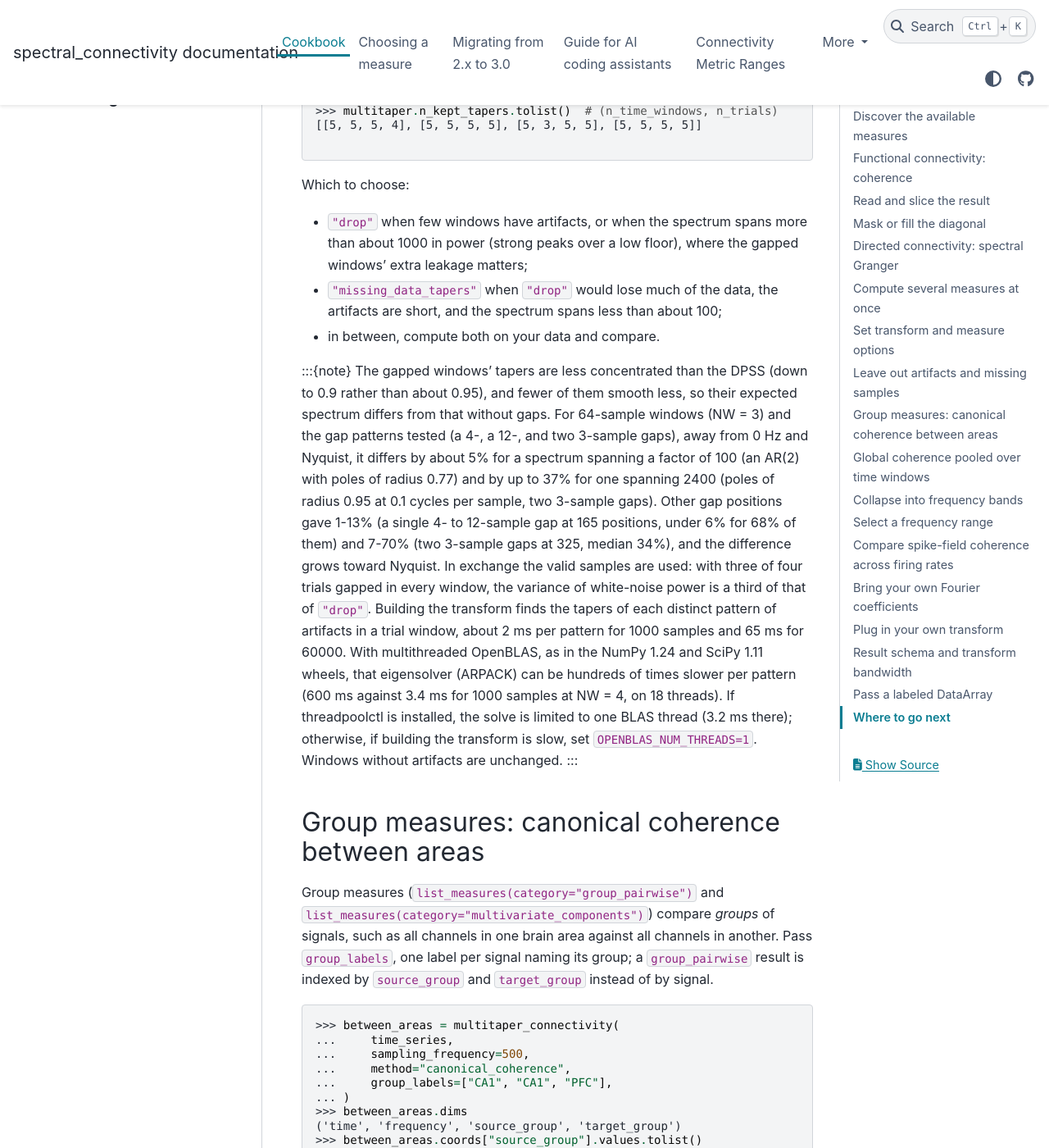
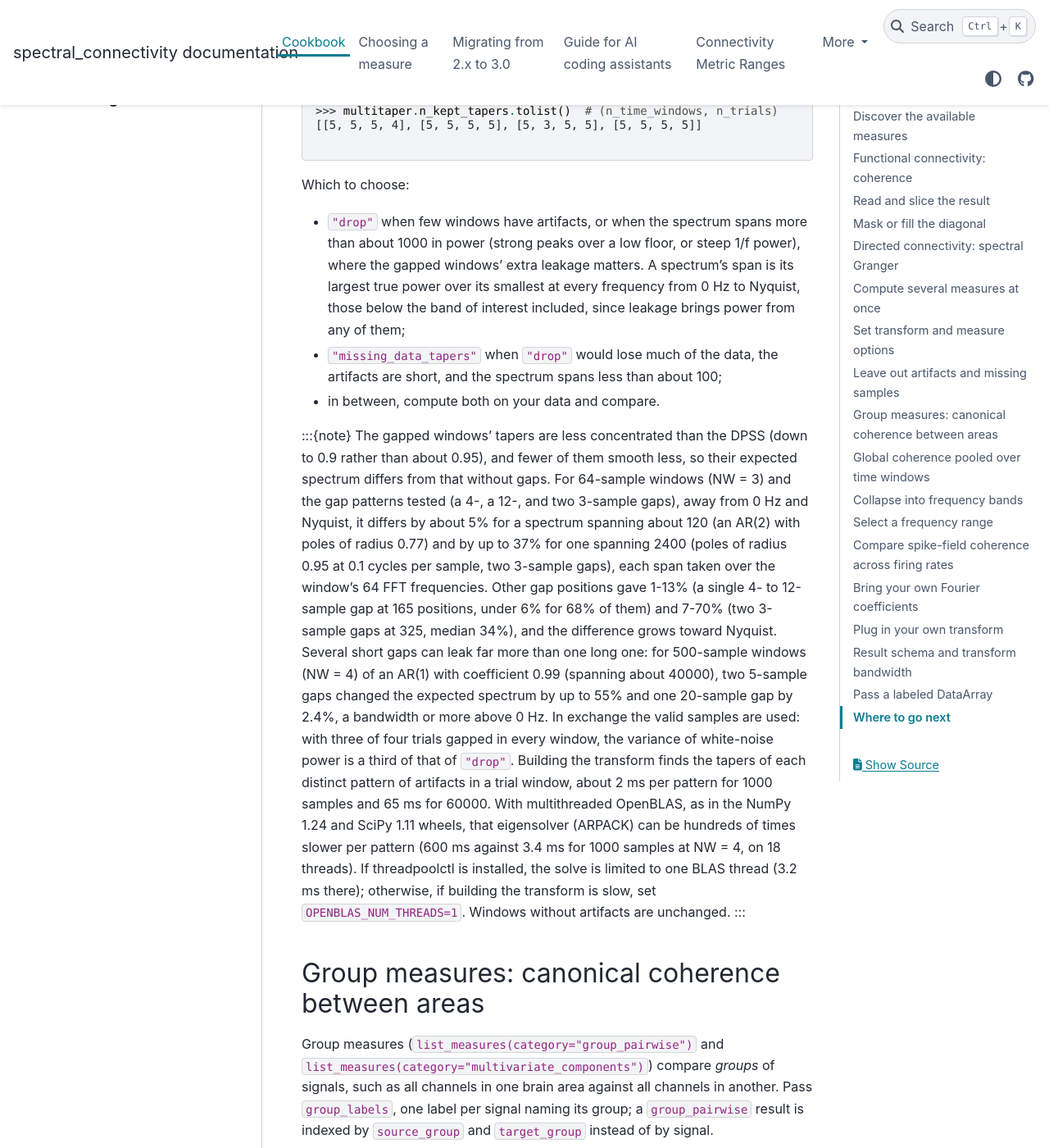
Before and after one commit to Eden-Kramer-Lab/spectral_connectivity, a Sphinx documentation site: the page built from docs/cookbook.md, in a window 1280 px wide and 1400 px high, scrolled down 8635 px. Shown: the whole window at 82% size. Built offline with Sphinx 7.4.7 and the PyData theme 0.15.4, drawn with Linux system fonts in a browser that asks for light colours; pages that are not in the unit, such as notebooks, are missing from menus; the version number could not be read and is left out.

Commit message:
Define a spectrum's span in the cookbook; several gaps leak more
The leakage figures' spans (about 120 and 2400) are the largest true
power over the smallest over every FFT frequency of the window, 0 Hz
included, not over the band of interest (about 91 and 763 for the
expected tapered spectrum there), so say so where the span is first
used. Add that several short gaps can leak far more than one long one,
verified with _expected_tapered_cross_spectrum(valid=): an AR(1) with
coefficient 0.99, 500-sample windows, NW = 4: two 5-sample gaps 55%,
one 20-sample gap 2.4%.

Co-Authored-By: Claude Opus 5.5 <noreply@anthropic.com>

```diff
--- a/docs/cookbook.md
+++ b/docs/cookbook.md
@@ -413,8 +413,11 @@ their 5 tapers:
 Which to choose:
 
 - `"drop"` when few windows have artifacts, or when the spectrum spans more
-  than about 1000 in power (strong peaks over a low floor), where the
-  gapped windows' extra leakage matters;
+  than about 1000 in power (strong peaks over a low floor, or steep 1/f
+  power), where the gapped windows' extra leakage matters. A spectrum's span
+  is its largest true power over its smallest at every frequency from 0 Hz to
+  Nyquist, those below the band of interest included, since leakage brings
+  power from any of them;
 - `"missing_data_tapers"` when `"drop"` would lose much of the data, the
   artifacts are short, and the spectrum spans less than about 100;
 - in between, compute both on your data and compare.
@@ -424,13 +427,16 @@ The gapped windows' tapers are less concentrated than the DPSS (down to 0.9
 rather than about 0.95), and fewer of them smooth less, so their expected
 spectrum differs from that without gaps. For 64-sample windows (NW = 3) and
 the gap patterns tested (a 4-, a 12-, and two 3-sample gaps), away from 0 Hz
-and Nyquist, it differs by about 5% for a spectrum spanning a factor of 100
-(an AR(2) with poles of radius 0.77) and by up to 37% for one spanning 2400
-(poles of radius 0.95 at 0.1 cycles per sample, two 3-sample gaps). Other gap
+and Nyquist, it differs by about 5% for a spectrum spanning about 120 (an
+AR(2) with poles of radius 0.77) and by up to 37% for one spanning 2400
+(poles of radius 0.95 at 0.1 cycles per sample, two 3-sample gaps), each
+span taken over the window's 64 FFT frequencies. Other gap
 positions gave 1-13% (a single 4- to 12-sample gap at 165 positions, under 6%
 for 68% of them) and 7-70% (two 3-sample gaps at 325, median 34%), and the
-difference grows
-toward Nyquist. In exchange the valid samples are used: with three of four
+difference grows toward Nyquist. Several short gaps can leak far more than
+one long one: for 500-sample windows (NW = 4) of an AR(1) with coefficient
+0.99 (spanning about 40000), two 5-sample gaps changed the expected spectrum
+by up to 55% and one 20-sample gap by 2.4%, a bandwidth or more above 0 Hz. In exchange the valid samples are used: with three of four
 trials gapped in every window, the variance of white-noise power is a third of
 that of `"drop"`. Building the transform finds the tapers of each distinct
 pattern of artifacts in a trial window, about 2 ms per pattern for 1000
```
